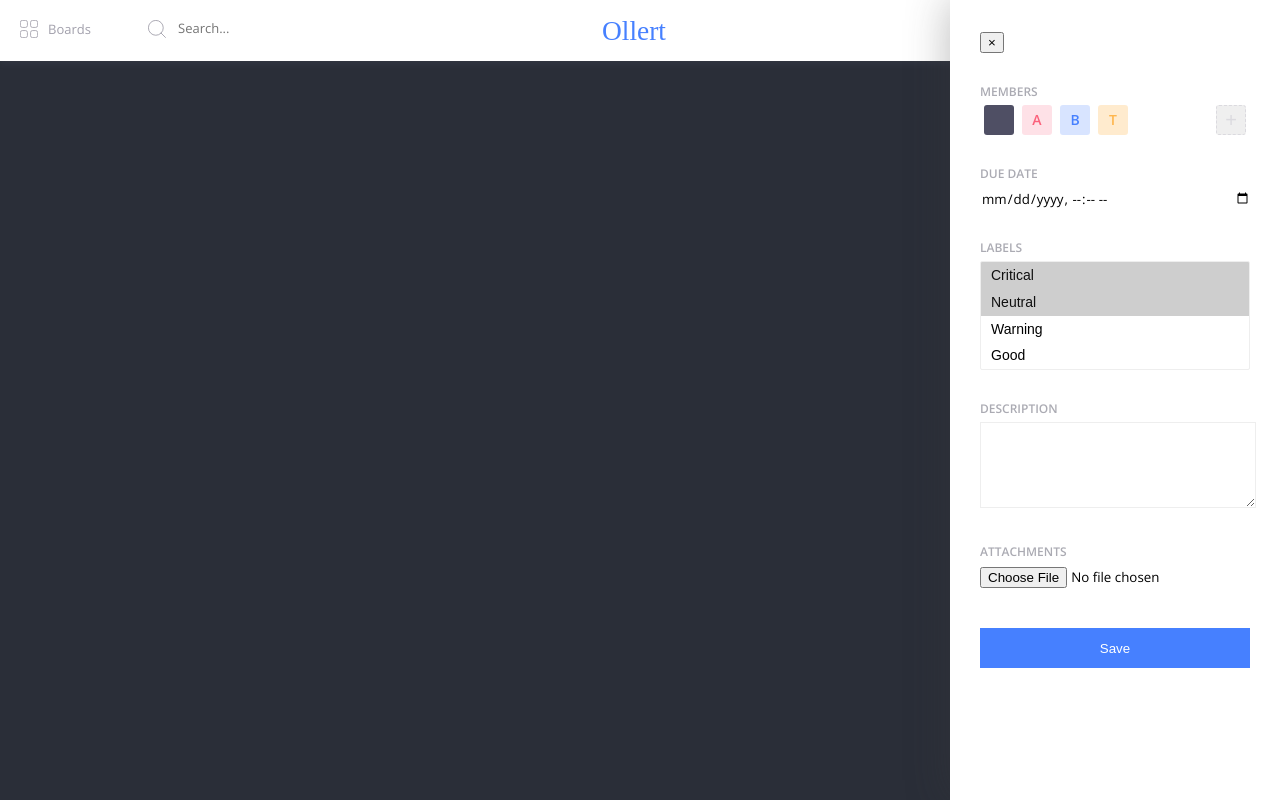
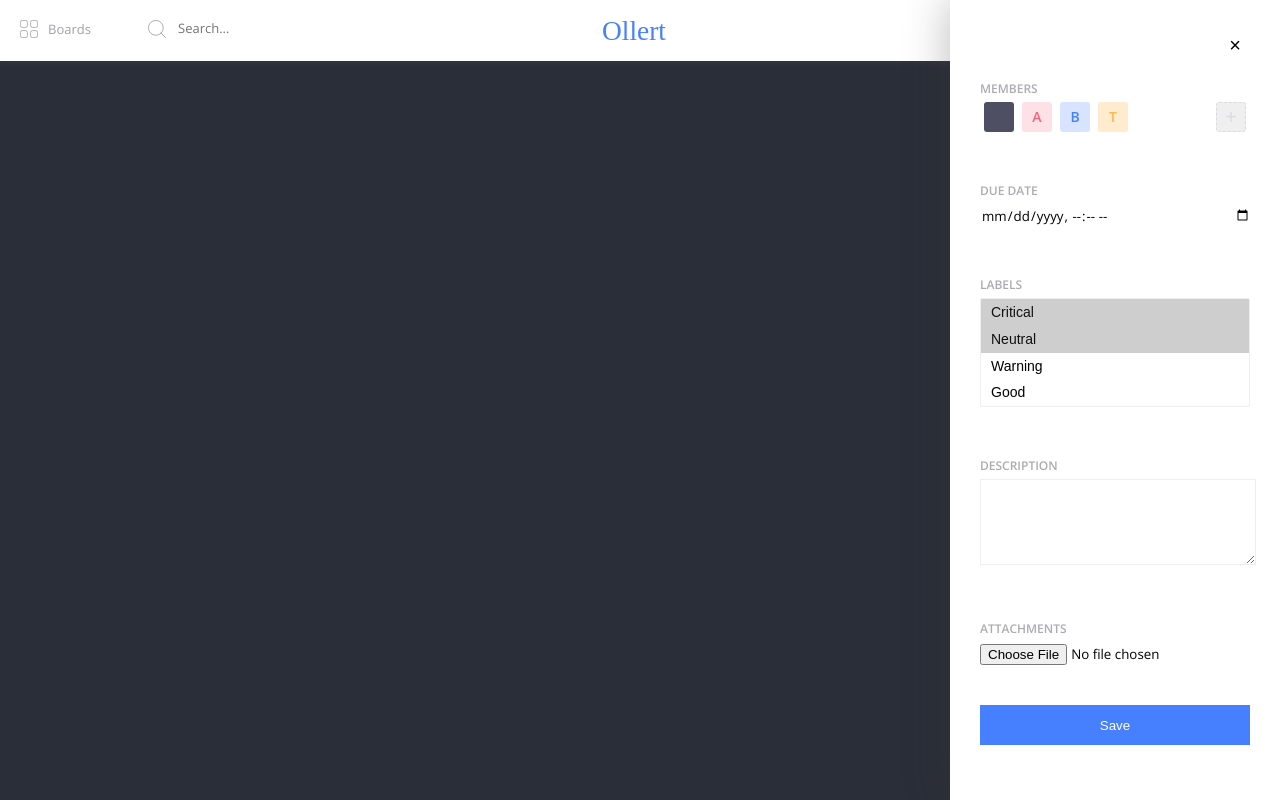
Before and after one commit to mister-vats/ollert, a Flask app: page / in a window 1280 px wide; the page is wider, and only the part inside the window is pictured. Run offline with Flask 2, Linux system fonts and the light colour scheme; data that the repository does not hold is empty; some libraries are stand-ins or nearby versions.

Commit message:
Close layover btn change

```diff
--- a/app/static/css/style.css
+++ b/app/static/css/style.css
@@ -689,7 +689,7 @@ header {
     font-size: 12px;
     font-weight: 600;
     margin-bottom: 5px;
-    margin-top: 30px;
+    margin-top:50px;
 }
 
 #card-overlay .collaborators .member {
@@ -729,7 +729,7 @@ header {
     color: black;
 }
 
-.btn-save-overlay{
+.btn-save-overlay {
     width: 100%;
     height: 40px;
     background-color: #4680FF;
@@ -737,3 +737,19 @@ header {
     margin-top: 40px;
     border: 0px;
 }
+
+.close-btn {
+    font-size: 20px;
+    border: 0px;
+    background: transparent;
+    float: right;
+    outline: none;
+    border-radius: 50%;
+    height: 30px;
+    width: 30px;
+    margin-bottom: 30px;
+}
+
+.close-btn:hover{
+    background-color: #eee;
+}
--- a/app/templates/main.html
+++ b/app/templates/main.html
@@ -9,7 +9,7 @@
 
     {% block overlay %}
         <div id="card-overlay">
-            <button>&times;</button>
+            <button class="close-btn">&times;</button>
             <h5 class="label">Members</h5>
             <div class="collaborators">
                 <div class="member">
```
